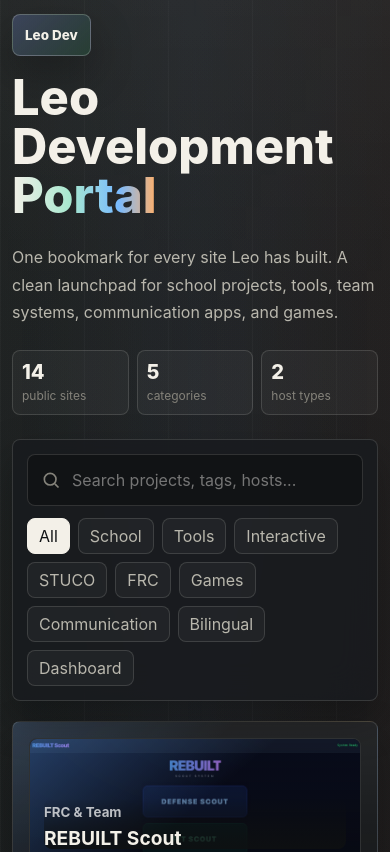
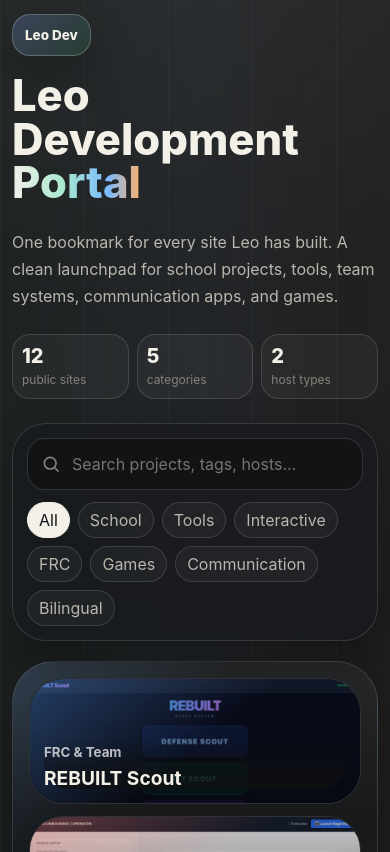
Before and after one commit to leonardzyxu-ui/Leo-Dev-Portal, a plain HTML site: page index.html in a window 390 px wide. Shown: the top 852 px of the page. Drawn offline with Linux system fonts and the light colour scheme.

Commit message:
Update portal thumbnails and catalog

```diff
--- a/index.html
+++ b/index.html
@@ -24,7 +24,11 @@
       --amber: #f2be5c;
       --cyan: #68d8d2;
       --shadow: 0 18px 42px rgba(0, 0, 0, 0.28);
-      --radius: 8px;
+      --radius: 26px;
+      --radius-sm: 18px;
+      --radius-lg: 34px;
+      --radius-xl: 42px;
+      --radius-pill: 999px;
       font-family: Inter, ui-sans-serif, system-ui, -apple-system, BlinkMacSystemFont, "Segoe UI", sans-serif;
     }
 
@@ -39,6 +43,7 @@
     body {
       margin: 0;
       min-height: 100vh;
+      overflow-x: hidden;
       background:
         linear-gradient(115deg, rgba(104, 216, 210, 0.08), transparent 34%),
         linear-gradient(245deg, rgba(255, 118, 109, 0.08), transparent 36%),
@@ -66,6 +71,24 @@
     button,
     input {
       font: inherit;
+    }
+
+    @supports (corner-shape: squircle) {
+      .brand-mark,
+      .top-link,
+      .stat,
+      .control-panel,
+      .search,
+      .filter-btn,
+      .showcase-panel,
+      .mini-card,
+      .results-inner,
+      .project-card,
+      .tag,
+      .open-link,
+      .empty-state {
+        corner-shape: squircle;
+      }
     }
 
     .page {
@@ -115,7 +138,7 @@
       height: 42px;
       padding: 0 12px;
       border: 1px solid var(--line-strong);
-      border-radius: var(--radius);
+      border-radius: var(--radius-sm);
       background:
         linear-gradient(135deg, rgba(98, 168, 255, 0.25), transparent),
         linear-gradient(315deg, rgba(101, 213, 150, 0.2), rgba(255, 118, 109, 0.1)),
@@ -140,7 +163,7 @@
       gap: 8px;
       padding: 10px 12px;
       border: 1px solid var(--line);
-      border-radius: var(--radius);
+      border-radius: var(--radius-sm);
       background: rgba(255, 255, 255, 0.035);
       transition: border-color 160ms ease, transform 160ms ease, color 160ms ease;
     }
@@ -157,6 +180,7 @@
       display: grid;
       gap: 24px;
       align-content: center;
+      min-width: 0;
     }
 
     h1,
@@ -197,7 +221,7 @@
       min-width: 134px;
       padding: 14px;
       border: 1px solid var(--line);
-      border-radius: var(--radius);
+      border-radius: var(--radius-sm);
       background: rgba(255, 255, 255, 0.04);
     }
 
@@ -218,12 +242,13 @@
 
     .control-panel {
       border: 1px solid var(--line);
-      border-radius: var(--radius);
+      border-radius: var(--radius-lg);
       background: rgba(24, 27, 30, 0.84);
       box-shadow: var(--shadow);
       padding: 14px;
       display: grid;
       gap: 12px;
+      min-width: 0;
       backdrop-filter: blur(18px);
     }
 
@@ -247,7 +272,7 @@
       min-height: 52px;
       padding: 0 14px 0 44px;
       border: 1px solid var(--line);
-      border-radius: var(--radius);
+      border-radius: var(--radius-sm);
       background: #111315;
       color: var(--text);
       outline: none;
@@ -265,7 +290,7 @@
 
     .filter-btn {
       border: 1px solid var(--line);
-      border-radius: var(--radius);
+      border-radius: var(--radius-sm);
       background: rgba(255, 255, 255, 0.035);
       color: var(--muted);
       min-height: 36px;
@@ -290,7 +315,7 @@
     .showcase-panel {
       min-height: 520px;
       border: 1px solid var(--line);
-      border-radius: var(--radius);
+      border-radius: var(--radius-xl);
       background:
         linear-gradient(180deg, rgba(255, 255, 255, 0.065), transparent 38%),
         linear-gradient(135deg, rgba(98, 168, 255, 0.18), transparent 28%),
@@ -302,13 +327,14 @@
       grid-template-columns: 1fr 1fr;
       gap: 12px;
       align-content: center;
+      min-width: 0;
     }
 
     .mini-card {
       position: relative;
       min-height: 168px;
       border: 1px solid rgba(255, 255, 255, 0.13);
-      border-radius: var(--radius);
+      border-radius: var(--radius-lg);
       overflow: hidden;
       background: #101214;
       padding: 14px;
@@ -323,7 +349,7 @@
       z-index: 0;
       width: 100%;
       height: 100%;
-      object-fit: cover;
+      object-fit: var(--image-fit, cover);
       object-position: var(--image-position, center center);
       filter: saturate(1) contrast(0.94) brightness(0.9);
       transform: scale(1.02);
@@ -356,7 +382,7 @@
       inset: auto 14px 14px 14px;
       z-index: 2;
       height: 40%;
-      border-radius: var(--radius);
+      border-radius: var(--radius-lg);
       background: linear-gradient(180deg, rgba(14, 16, 17, 0), rgba(14, 16, 17, 0.88));
       pointer-events: none;
     }
@@ -410,11 +436,12 @@
 
     .results-inner {
       border: 1px solid var(--line);
-      border-radius: var(--radius);
+      border-radius: var(--radius-lg);
       background: rgba(24, 27, 30, 0.92);
       padding: 12px;
       display: grid;
       gap: 12px;
+      min-width: 0;
     }
 
     .results-meta {
@@ -460,7 +487,7 @@
       position: relative;
       min-height: 424px;
       border: 1px solid var(--line);
-      border-radius: var(--radius);
+      border-radius: var(--radius-lg);
       background: rgba(24, 27, 30, 0.86);
       overflow: hidden;
       box-shadow: 0 12px 32px rgba(0, 0, 0, 0.18);
@@ -491,7 +518,7 @@
       position: absolute;
       inset: 16px;
       border: 1px solid rgba(255, 255, 255, 0.18);
-      border-radius: var(--radius);
+      border-radius: var(--radius-sm);
       background:
         linear-gradient(90deg, rgba(255, 255, 255, 0.18) 0 16%, transparent 16% 100%),
         repeating-linear-gradient(0deg, transparent 0 14px, rgba(255, 255, 255, 0.13) 14px 15px),
@@ -573,7 +600,7 @@
       z-index: 3;
       padding: 5px 8px;
       border: 1px solid rgba(255, 255, 255, 0.18);
-      border-radius: var(--radius);
+      border-radius: var(--radius-sm);
       background: rgba(10, 12, 14, 0.58);
       color: rgba(255, 255, 255, 0.88);
       font-size: 0.78rem;
@@ -598,7 +625,7 @@
       z-index: 2;
       width: 100%;
       height: 100%;
-      object-fit: cover;
+      object-fit: var(--image-fit, cover);
       object-position: var(--image-position, center center);
       filter: saturate(1) contrast(0.98) brightness(1);
       transition: transform 220ms ease, filter 220ms ease;
@@ -663,7 +690,7 @@
     .host-dot {
       width: 8px;
       height: 8px;
-      border-radius: 999px;
+      border-radius: var(--radius-pill);
       background: var(--accent);
       box-shadow: 0 0 16px color-mix(in srgb, var(--accent) 60%, transparent);
       flex: 0 0 auto;
@@ -691,7 +718,7 @@
       color: color-mix(in srgb, var(--accent) 58%, var(--text));
       background: color-mix(in srgb, var(--accent) 11%, transparent);
       border: 1px solid color-mix(in srgb, var(--accent) 24%, transparent);
-      border-radius: var(--radius);
+      border-radius: var(--radius-pill);
       padding: 5px 8px;
       font-size: 0.78rem;
       font-weight: 700;
@@ -711,7 +738,7 @@
       gap: 8px;
       min-height: 40px;
       padding: 0 12px;
-      border-radius: var(--radius);
+      border-radius: var(--radius-sm);
       background: var(--text);
       color: #101214;
       font-weight: 760;
@@ -748,7 +775,7 @@
       text-align: center;
       color: var(--muted);
       border: 1px solid var(--line);
-      border-radius: var(--radius);
+      border-radius: var(--radius-lg);
       background: rgba(255, 255, 255, 0.035);
       padding: 30px;
     }
@@ -801,7 +828,8 @@
       }
 
       .hero h1 {
-        font-size: 3.05rem;
+        max-width: 100%;
+        font-size: 2.72rem;
         line-height: 1;
       }
 
@@ -879,7 +907,7 @@
         <p class="lede">One bookmark for every site Leo has built. A clean launchpad for school projects, tools, team systems, communication apps, and games.</p>
         <div class="quick-stats" aria-label="Portal summary">
           <div class="stat">
-            <strong id="site-count">14</strong>
+            <strong id="site-count">12</strong>
             <span>public sites</span>
           </div>
           <div class="stat">
@@ -918,7 +946,7 @@
             <strong>Debate Timer</strong>
           </span>
         </a>
-        <a class="mini-card" style="--accent:#65d596; --image-position:center top" href="https://leonardzyxu-ui.github.io/mac-hacks/docs/index.html" target="_blank" rel="noopener noreferrer">
+        <a class="mini-card" style="--accent:#65d596; --image-position:center center; --image-fit:contain" href="https://leonardzyxu-ui.github.io/mac-hacks/docs/index.html" target="_blank" rel="noopener noreferrer">
           <img class="mini-image" src="assets/thumbs/mac-hacks.jpg" alt="" onerror="this.remove()">
           <span class="mini-card-content">
             <small>Tools &amp; Apps</small>
@@ -954,7 +982,7 @@
         host: "GitHub Pages",
         thumbnail: "space",
         image: "assets/thumbs/falcon-9-ict-hw.jpg",
-        imagePosition: "center top",
+        imagePosition: "center center",
         code: "F9",
         accent: "#62a8ff",
         accent2: "#f2be5c"
@@ -968,7 +996,8 @@
         host: "GitHub Pages",
         thumbnail: "product",
         image: "assets/thumbs/mock-apple-macbook-pro.jpg",
-        imagePosition: "center top",
+        imagePosition: "center center",
+        imageFit: "contain",
         code: "MBP",
         accent: "#f3f0e8",
         accent2: "#62a8ff"
@@ -1010,7 +1039,8 @@
         host: "GitHub Pages",
         thumbnail: "dashboard",
         image: "assets/thumbs/mac-hacks.jpg",
-        imagePosition: "center top",
+        imagePosition: "center center",
+        imageFit: "contain",
         code: "MH",
         accent: "#65d596",
         accent2: "#62a8ff"
@@ -1024,7 +1054,7 @@
         host: "GitHub Pages",
         thumbnail: "dashboard",
         image: "assets/thumbs/natural-resources-site.jpg",
-        imagePosition: "center top",
+        imagePosition: "center center",
         code: "NR",
         accent: "#65d596",
         accent2: "#f2be5c"
@@ -1038,38 +1068,11 @@
         host: "GitHub Pages",
         thumbnail: "dashboard",
         image: "assets/thumbs/beyoureyess-etiquette.jpg",
-        imagePosition: "center top",
+        imagePosition: "center center",
+        imageFit: "contain",
         code: "BYS",
         accent: "#62a8ff",
         accent2: "#ff766d"
-      },
-      {
-        title: "About STUCO Website",
-        url: "https://leonardzyxu-ui.github.io/About-STUCO-Website/",
-        category: "School & Learning",
-        tags: ["STUCO", "Story", "Proposal"],
-        description: "A story and value page explaining the STUCO feedback portal, its purpose, build effort, and future direction.",
-        host: "GitHub Pages",
-        thumbnail: "dashboard",
-        image: "assets/thumbs/about-stuco-website.jpg",
-        imagePosition: "center top",
-        code: "ST",
-        accent: "#62a8ff",
-        accent2: "#68d8d2"
-      },
-      {
-        title: "STUCO Feedback Dashboard",
-        url: "https://leonardzyxu-ui.github.io/presentation-for-suggestion-website/",
-        category: "School & Learning",
-        tags: ["STUCO", "Dashboard", "Presentation"],
-        description: "A proposal dashboard with project rationale, core features, timeline, teacher mockups, and admin requests.",
-        host: "GitHub Pages",
-        thumbnail: "dashboard",
-        image: "assets/thumbs/stuco-feedback-dashboard.jpg",
-        imagePosition: "center top",
-        code: "FDB",
-        accent: "#ff766d",
-        accent2: "#62a8ff"
       },
       {
         title: "Debate Competition Timer",
@@ -1144,7 +1147,7 @@
     ];
 
     const categoryOrder = ["School & Learning", "Tools & Apps", "FRC & Team", "Communication", "Games"];
-    const tagOrder = ["All", "School", "Tools", "Interactive", "STUCO", "FRC", "Games", "Communication", "Bilingual", "Dashboard"];
+    const tagOrder = ["All", "School", "Tools", "Interactive", "FRC", "Games", "Communication", "Bilingual"];
 
     const state = {
       query: "",
@@ -1279,23 +1282,6 @@
             <path class="line" d="M198 80l10 10 22-24M184 124h58"></path>
           </svg>
         `,
-        ST: `
-          <svg class="thumb-art" viewBox="0 0 320 180" aria-hidden="true">
-            <rect class="glass" x="46" y="34" width="228" height="116" rx="14"></rect>
-            <path class="accent" d="M80 116h60v28H80zM130 92h60v52h-60zM180 70h60v74h-60z"></path>
-            <path class="line" d="M78 58h96M78 78h70"></path>
-            <path class="soft" d="M210 36h50a16 16 0 0 1 16 16v20a16 16 0 0 1-16 16h-22l-20 18 6-18h-14a16 16 0 0 1-16-16V52a16 16 0 0 1 16-16Z"></path>
-          </svg>
-        `,
-        FDB: `
-          <svg class="thumb-art" viewBox="0 0 320 180" aria-hidden="true">
-            <rect class="glass" x="38" y="30" width="244" height="124" rx="14"></rect>
-            <rect class="soft" x="56" y="52" width="62" height="34" rx="8"></rect>
-            <rect class="accent" x="130" y="52" width="62" height="34" rx="8"></rect>
-            <rect class="accent-2" x="204" y="52" width="48" height="34" rx="8"></rect>
-            <path class="line" d="M64 116h44l22-20 36 18 34-34 48 36M64 132h176"></path>
-          </svg>
-        `,
         DT: `
           <svg class="thumb-art" viewBox="0 0 320 180" aria-hidden="true">
             <rect class="glass" x="38" y="34" width="244" height="112" rx="14"></rect>
@@ -1360,8 +1346,9 @@
       const domain = domainFromUrl(project.url);
       const thumbClass = `thumb thumb-${project.thumbnail}`;
       const imagePosition = project.imagePosition || "center center";
+      const imageFit = project.imageFit || "cover";
       return `
-        <article class="project-card" style="--accent:${project.accent}; --accent-2:${project.accent2}; --image-position:${imagePosition}">
+        <article class="project-card" style="--accent:${project.accent}; --accent-2:${project.accent2}; --image-position:${imagePosition}; --image-fit:${imageFit}">
           <div class="${thumbClass}" data-code="${project.code}" aria-hidden="true">
             ${renderThumbnailArt(project)}
             <img class="thumb-image" src="${project.image}" alt="" onerror="this.remove()">
```
Also changed, not shown: assets/thumbs/about-stuco-website.jpg (deleted), assets/thumbs/beyoureyess-etiquette.jpg, assets/thumbs/falcon-9-ict-hw.jpg, assets/thumbs/mac-hacks.jpg, assets/thumbs/mock-apple-macbook-pro.jpg, assets/thumbs/natural-resources-site.jpg, assets/thumbs/stuco-feedback-dashboard.jpg (deleted).
